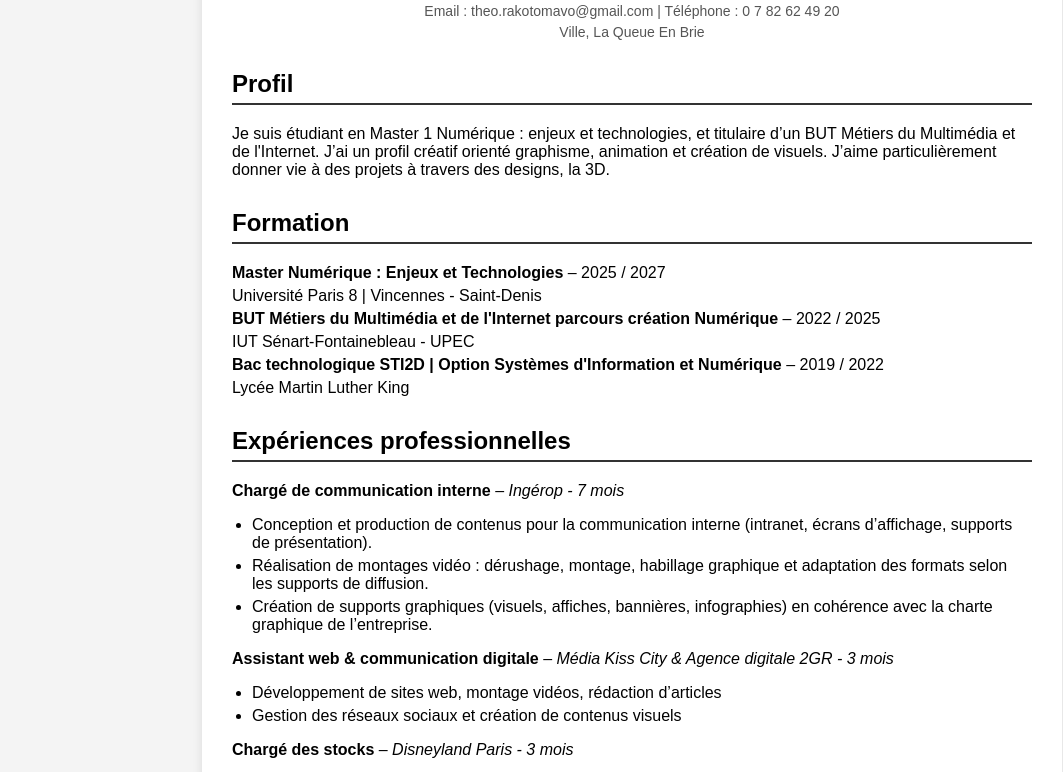
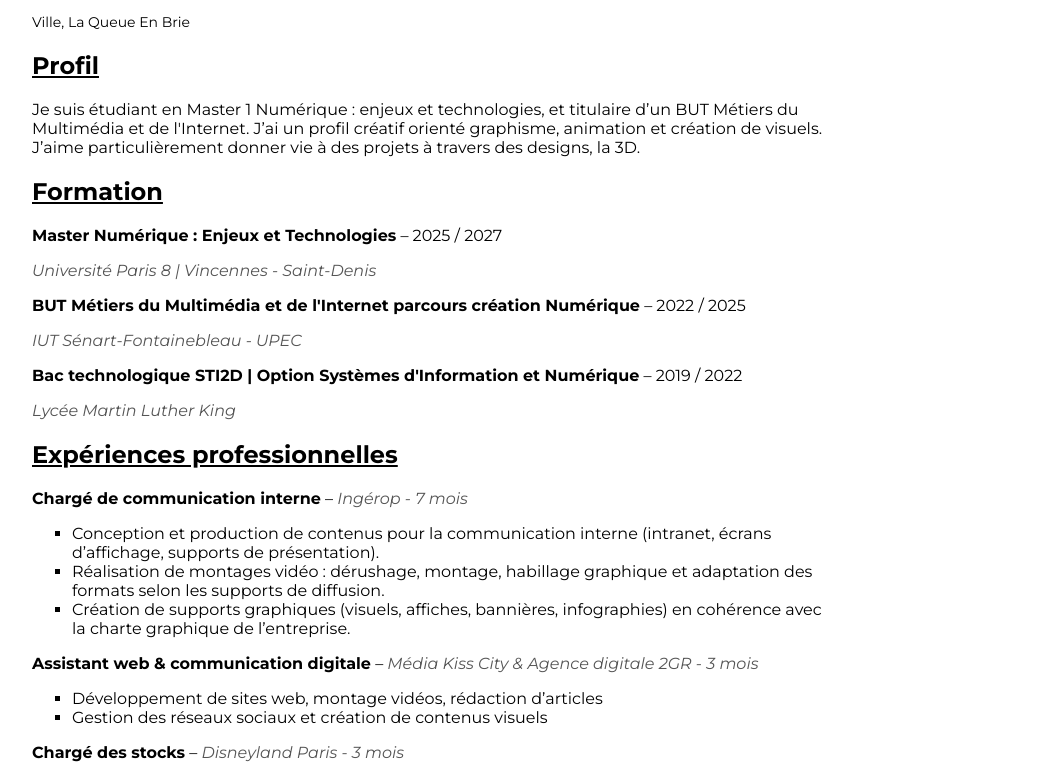
Before and after one commit to THAUT627/CV_simple, a plain HTML site: page index.html in a window 1280 px wide. Shown: the part 151-923 px from the top of the page, without its empty margins (8-1071 px from the left). Drawn offline with Linux system fonts and the light colour scheme.

Commit message:
Modification pour mon CV vraiment simple

```diff
--- a/index.html
+++ b/index.html
@@ -2,10 +2,12 @@
 <html lang="fr">
 
 <head>
-    <meta charset="UTF-8">
-    <meta name="viewport" content="width=device-width, initial-scale=1.0">
+    <link rel="preconnect" href="https://fonts.googleapis.com">
+    <link rel="preconnect" href="https://fonts.gstatic.com" crossorigin>
+    <link href="https://fonts.googleapis.com/css2?family=Montserrat:ital,wght@0,100..900;1,100..900&display=swap"
+        rel="stylesheet">
     <link rel="stylesheet" href="styles.css">
-    <title>CV - Théo Rakotomavo</title>
+    <title>CV simple de Théo Rakotomavo</title>
 </head>
 
 <body>
@@ -14,12 +16,12 @@
         <div class="header">
             <h1>Théo Rakotomavo</h1>
             <p>Étudiant en Master 1 Numérique : Enjeux et Technologies</p>
-            <p>Email : theo.rakotomavo@gmail.com | Téléphone : 0 7 82 62 49 20 </p>
+            <p>Email : theo.rakotomavo@gmail.com | Téléphone : 07 82 62 49 20 </p>
             <p>Ville, La Queue En Brie</p>
         </div>
 
         <div class="Profil_section">
-            <h2>Profil</h2>
+            <h2><u>Profil</u></h2>
             <p>
                 Je suis étudiant en Master 1 Numérique : enjeux et technologies, et titulaire d’un BUT Métiers du
                 Multimédia et de l'Internet. J’ai un profil créatif orienté graphisme, animation et création de visuels.
@@ -30,19 +32,19 @@
         </div>
 
         <div class="Formation_section">
-            <h2>Formation</h2>
+            <h2><u>Formation</u></h2>
             <p><strong>Master Numérique : Enjeux et Technologies</strong> – 2025 / 2027</p>
-            <p>Université Paris 8 | Vincennes - Saint-Denis</p>
+            <em>Université Paris 8 | Vincennes - Saint-Denis</em>
 
             <p><strong>BUT Métiers du Multimédia et de l'Internet parcours création Numérique</strong> – 2022 / 2025</p>
-            <p>IUT Sénart-Fontainebleau - UPEC</p>
+            <em>IUT Sénart-Fontainebleau - UPEC</em>
 
             <p><strong>Bac technologique STI2D | Option Systèmes d'Information et Numérique</strong> – 2019 / 2022</p>
-            <p>Lycée Martin Luther King</p>
+            <em>Lycée Martin Luther King</em>
         </div>
 
         <div class="Experience_section">
-            <h2>Expériences professionnelles</h2>
+            <h2><u>Expériences professionnelles</u></h2>
             <p><strong>Chargé de communication interne</strong> – <em>Ingérop - 7 mois</em></p>
             <ul>
                 <li>Conception et production de contenus pour la communication interne
@@ -52,7 +54,8 @@
                 <li>Création de supports graphiques (visuels, affiches, bannières,
                     infographies) en cohérence avec la charte graphique de l’entreprise.</li>
             </ul>
-            <p><strong>Assistant web & communication digitale</strong> – <em>Média Kiss City & Agence digitale 2GR - 3 mois</em></p>
+            <p><strong>Assistant web & communication digitale</strong> – <em>Média Kiss City & Agence digitale 2GR - 3
+                    mois</em></p>
             <ul>
                 <li>Développement de sites web, montage vidéos, rédaction d’articles</li>
                 <li>Gestion des réseaux sociaux et création de contenus visuels</li>
@@ -75,7 +78,7 @@
         </div>
 
         <div class="Competences_section">
-            <h2>Compétences</h2>
+            <h2><u>Compétences</u></h2>
             <ul>
                 <li>Développement web : HTML / CSS / JS / PHP, Wordpress, Framer, Bubble, Webflow</li>
                 <li>Modélisation et animation 3D : Blender, Maya</li>
@@ -86,7 +89,7 @@
             </ul>
         </div>
         <div class="Centres_d'interet section">
-            <h2>Centres d'intérêt</h2>
+            <h2><u>Centres d'intérêt</u></h2>
             <ul>
                 <li>Sport (vélo, fitness)</li>
                 <li>Animation 3D et modélisation</li>
@@ -96,7 +99,7 @@
             </ul>
 
             <div class="Langues_section">
-            <h2>Langues</h2>
+                <h2><u>Langues</u></h2>
                 <ul>
                     <li>Français : langue maternelle</li>
                     <li>Anglais : intermédiaire</li>
--- a/styles.css
+++ b/styles.css
@@ -1,49 +1,23 @@
 body {
-      font-family: Arial, Helvetica, sans-serif;
-      background-color: #f4f4f4;
+  font-family: "Montserrat", sans-serif;
   margin: 0;
   padding: 0;
+  font-weight: 400;
 }
 
 .cv {
-      width: 800px;
-      margin: 40px auto;
-      background-color: #ffffff;
-      padding: 30px;
-      box-shadow: 0 0 10px rgba(0, 0, 0, 0.1);
+  max-width: 800px;
+  margin: 40px;
 }
 
-    h1 {
-      margin-bottom: 5px;
-    }
-
-    h2 {
-      border-bottom: 2px solid #333;
-      padding-bottom: 5px;
-      margin-top: 30px;
-    }
-
-    p {
-      margin: 5px 0;
-    }
-
-    .header {
-      text-align: center;
+em {
+  color: #555;
 }
 
 .header p {
   font-size: 14px;
-      color: #555;
-    }
-
-    .section {
-      margin-top: 20px;
-    }
-
-    ul {
-      padding-left: 20px;
 }
 
 li {
-      margin-bottom: 5px;
+  list-style-type: square;
 }
```
Lines whose indentation alone changed are shown as unchanged.
